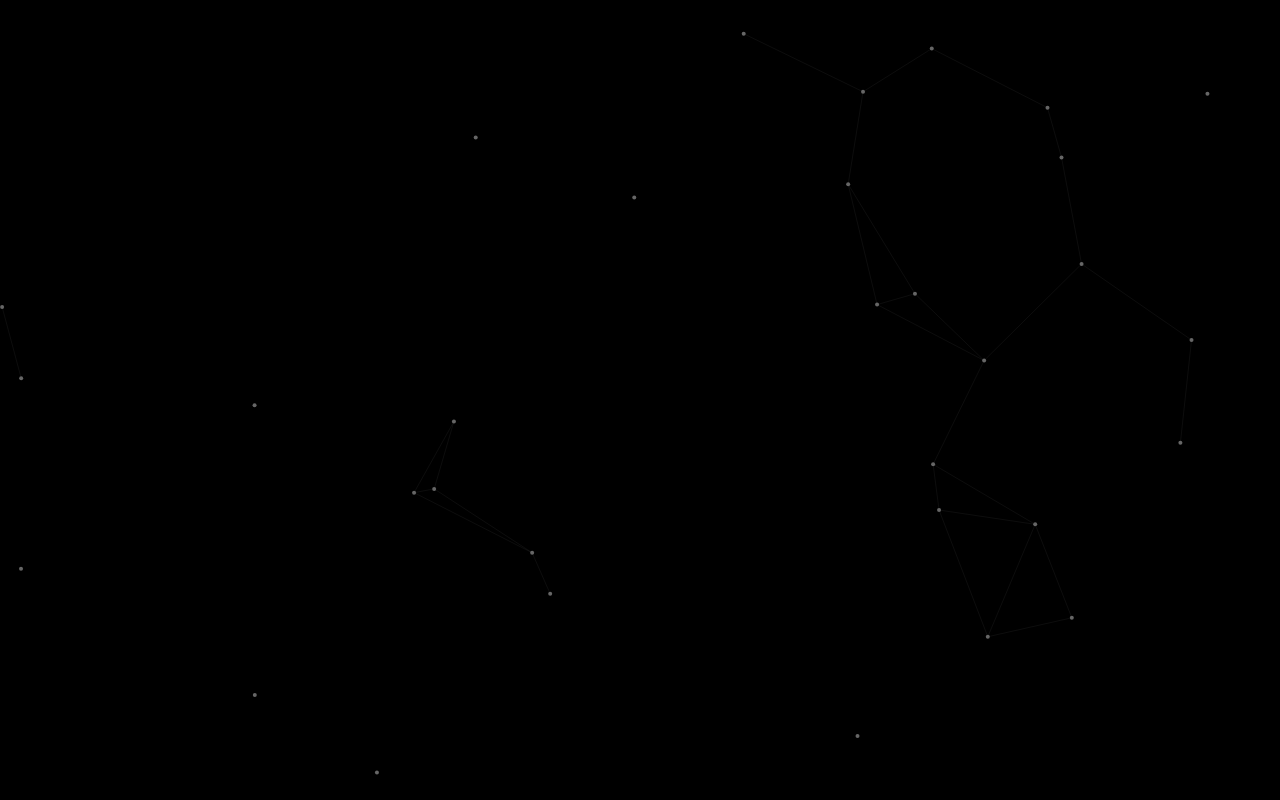
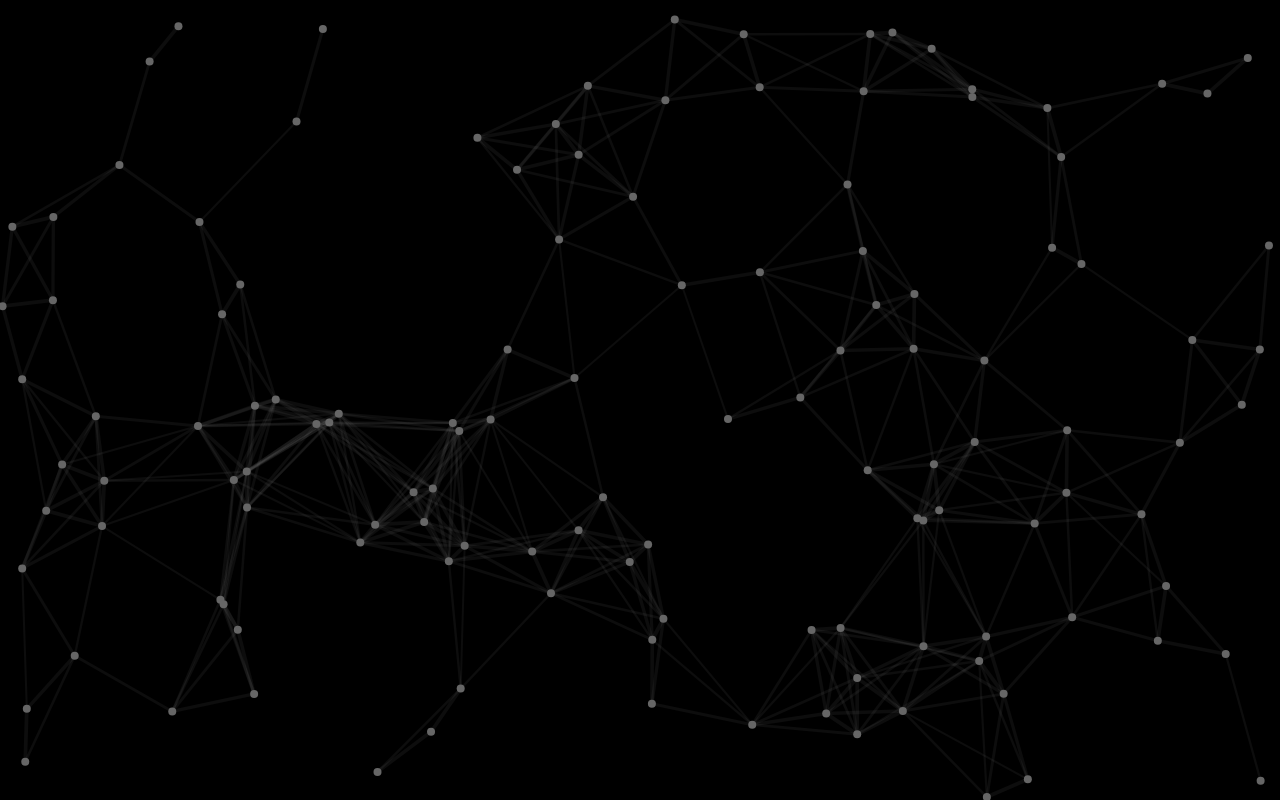
Before and after one commit to wildsw/wsjs, a plain HTML site: page index.html in a window 1280 px wide. Drawn offline with Linux system fonts and the light colour scheme; animation ran at ten frames a second.

Commit message:
Update index.html

```diff
--- a/index.html
+++ b/index.html
@@ -17,7 +17,7 @@
 		springConst = .0000032,
 		tick = 0;
 
-for( var i = 0; i < 32; ++i )
+for( var i = 0; i < 128; ++i )
 	particles.push( new Particle );
 
 function Particle(){
@@ -65,7 +65,7 @@ Particle.prototype.render = function(){
 	ctx.fillStyle = '#666'
 
 	ctx.beginPath();
-	ctx.arc( this.x, this.y, 2, 0, Math.PI * 2 );
+	ctx.arc( this.x, this.y, 4, 0, Math.PI * 2 );
 	ctx.fill();
 }
 
@@ -100,7 +100,7 @@ function anim(){
 				p2.vx += dx * springConst;
 				p2.vy += dy * springConst;
 
-				ctx.lineWidth = ( 0 - dSquare / minSquareDist ) * 2;
+				ctx.lineWidth = ( 2 - dSquare / minSquareDist ) * 2;
 
 				ctx.beginPath();
 				ctx.moveTo( p1.x, p1.y );
```
